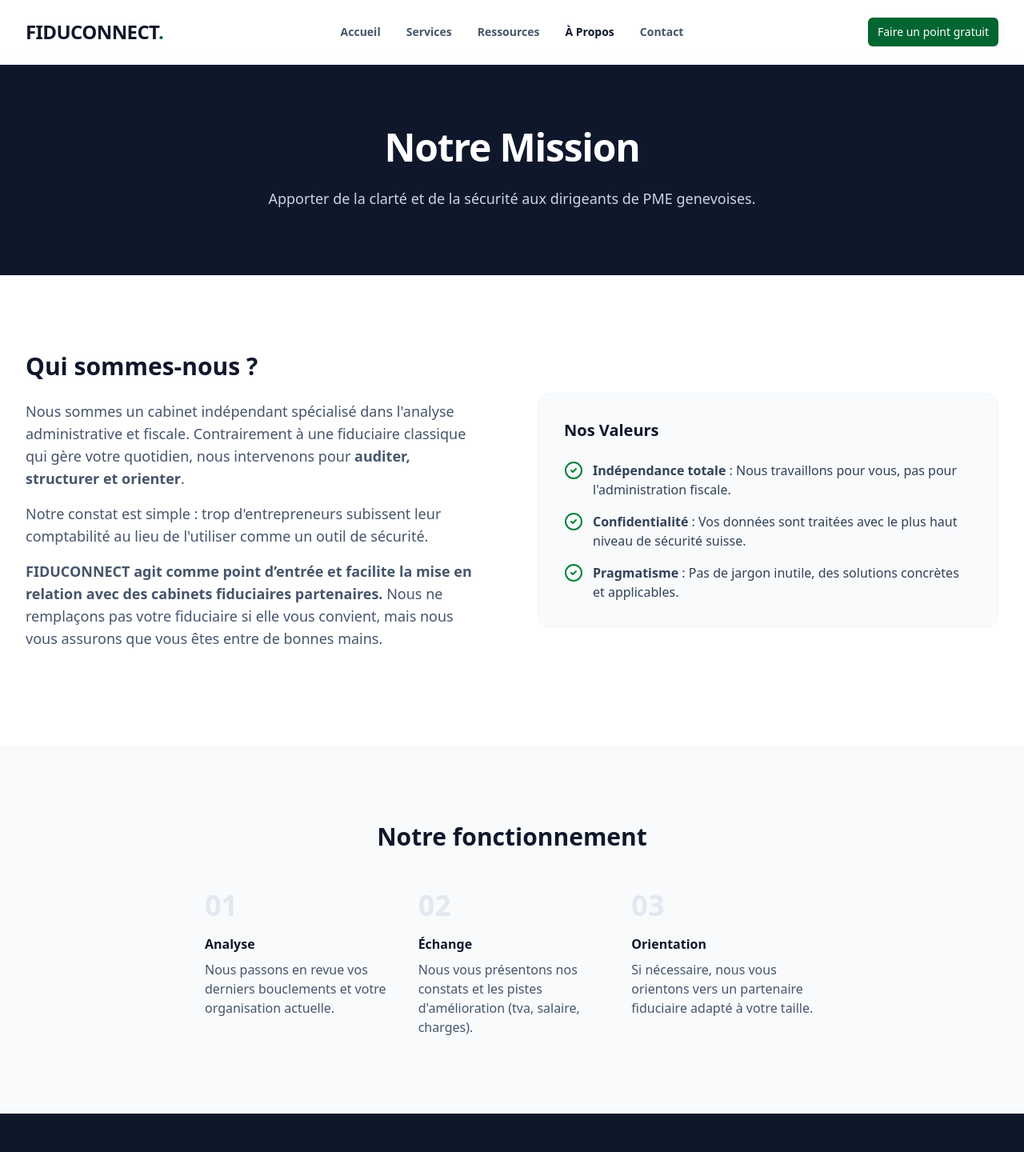
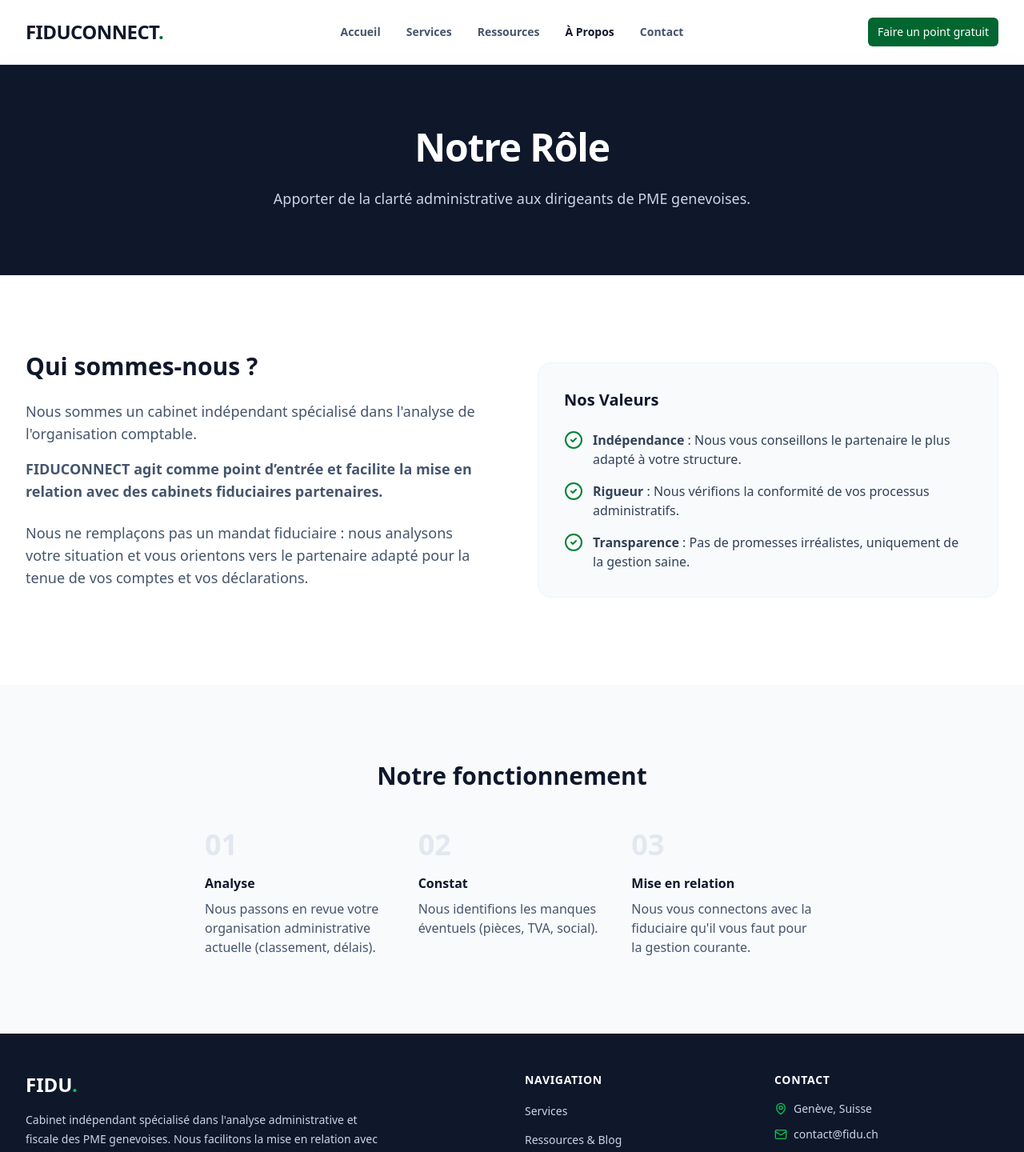
Before and after one commit to lopezdamien/fiduconnect, a Next.js app: page /a-propos in a window 1280 px wide. Shown: the top 1440 px of the page at 80% size. Built offline with nearby package versions, Linux system fonts and the light colour scheme.

Commit message:
Update Services and About pages for strict administrative compliance

```diff
--- a/app/a-propos/page.tsx
+++ b/app/a-propos/page.tsx
@@ -12,10 +12,10 @@ export default function About() {
         <>
             <section className="bg-slate-900 py-20 text-center">
                 <h1 className="text-4xl font-bold tracking-tight text-white sm:text-5xl mb-6">
-                    Notre Mission
+                    Notre Rôle
                 </h1>
                 <p className="mt-6 text-lg leading-8 text-slate-300 max-w-2xl mx-auto">
-                    Apporter de la clarté et de la sécurité aux dirigeants de PME genevoises.
+                    Apporter de la clarté administrative aux dirigeants de PME genevoises.
                 </p>
             </section>
 
@@ -24,13 +24,13 @@ export default function About() {
                     <div>
                         <h2 className="text-3xl font-bold text-slate-900 mb-6">Qui sommes-nous ?</h2>
                         <p className="text-lg text-slate-600 mb-4">
-                            Nous sommes un cabinet indépendant spécialisé dans l&apos;analyse administrative et fiscale. Contrairement à une fiduciaire classique qui gère votre quotidien, nous intervenons pour <strong>auditer, structurer et orienter</strong>.
-                        </p>
-                        <p className="text-lg text-slate-600 mb-4">
-                            Notre constat est simple : trop d&apos;entrepreneurs subissent leur comptabilité au lieu de l&apos;utiliser comme un outil de sécurité.
+                            Nous sommes un cabinet indépendant spécialisé dans l&apos;analyse de l&apos;organisation comptable.
                         </p>
                         <p className="text-lg text-slate-600 mb-6">
-                            <strong>FIDUCONNECT agit comme point d’entrée et facilite la mise en relation avec des cabinets fiduciaires partenaires.</strong> Nous ne remplaçons pas votre fiduciaire si elle vous convient, mais nous vous assurons que vous êtes entre de bonnes mains.
+                            <strong>FIDUCONNECT agit comme point d’entrée et facilite la mise en relation avec des cabinets fiduciaires partenaires.</strong>
+                        </p>
+                        <p className="text-lg text-slate-600 mb-6">
+                            Nous ne remplaçons pas un mandat fiduciaire : nous analysons votre situation et vous orientons vers le partenaire adapté pour la tenue de vos comptes et vos déclarations.
                         </p>
                     </div>
                     <div className="bg-slate-50 p-8 rounded-2xl border border-slate-100">
@@ -38,15 +38,15 @@ export default function About() {
                         <ul className="space-y-4">
                             <li className="flex gap-3">
                                 <CheckCircle2 className="h-6 w-6 text-green-700 shrink-0" />
-                                <span className="text-slate-700"><strong>Indépendance totale</strong> : Nous travaillons pour vous, pas pour l&apos;administration fiscale.</span>
+                                <span className="text-slate-700"><strong>Indépendance</strong> : Nous vous conseillons le partenaire le plus adapté à votre structure.</span>
                             </li>
                             <li className="flex gap-3">
                                 <CheckCircle2 className="h-6 w-6 text-green-700 shrink-0" />
-                                <span className="text-slate-700"><strong>Confidentialité</strong> : Vos données sont traitées avec le plus haut niveau de sécurité suisse.</span>
+                                <span className="text-slate-700"><strong>Rigueur</strong> : Nous vérifions la conformité de vos processus administratifs.</span>
                             </li>
                             <li className="flex gap-3">
                                 <CheckCircle2 className="h-6 w-6 text-green-700 shrink-0" />
-                                <span className="text-slate-700"><strong>Pragmatisme</strong> : Pas de jargon inutile, des solutions concrètes et applicables.</span>
+                                <span className="text-slate-700"><strong>Transparence</strong> : Pas de promesses irréalistes, uniquement de la gestion saine.</span>
                             </li>
                         </ul>
                     </div>
@@ -60,17 +60,17 @@ export default function About() {
                         <div>
                             <div className="text-4xl font-bold text-slate-200 mb-4">01</div>
                             <h3 className="font-bold text-slate-900 mb-2">Analyse</h3>
-                            <p className="text-slate-600">Nous passons en revue vos derniers bouclements et votre organisation actuelle.</p>
+                            <p className="text-slate-600">Nous passons en revue votre organisation administrative actuelle (classement, délais).</p>
                         </div>
                         <div>
                             <div className="text-4xl font-bold text-slate-200 mb-4">02</div>
-                            <h3 className="font-bold text-slate-900 mb-2">Échange</h3>
-                            <p className="text-slate-600">Nous vous présentons nos constats et les pistes d&apos;amélioration (tva, salaire, charges).</p>
+                            <h3 className="font-bold text-slate-900 mb-2">Constat</h3>
+                            <p className="text-slate-600">Nous identifions les manques éventuels (pièces, TVA, social).</p>
                         </div>
                         <div>
                             <div className="text-4xl font-bold text-slate-200 mb-4">03</div>
-                            <h3 className="font-bold text-slate-900 mb-2">Orientation</h3>
-                            <p className="text-slate-600">Si nécessaire, nous vous orientons vers un partenaire fiduciaire adapté à votre taille.</p>
+                            <h3 className="font-bold text-slate-900 mb-2">Mise en relation</h3>
+                            <p className="text-slate-600">Nous vous connectons avec la fiduciaire qu&apos;il vous faut pour la gestion courante.</p>
                         </div>
                     </div>
                 </div>
--- a/app/services/page.tsx
+++ b/app/services/page.tsx
@@ -13,21 +13,21 @@ export default function Services() {
     const services = [
         {
             title: "TVA & Fiscalité Dédiée",
-            description: "Analyse de votre assujettissement, méthode de décompte et récupération d'impôt préalable.",
+            description: "Vérification de la conformité de vos décomptes TVA et de votre méthode d'assujettissement.",
             icon: AlertTriangle,
             color: "text-orange-600 bg-orange-100",
             href: "/services/tva"
         },
         {
             title: "Charges Sociales & Salaires",
-            description: "Optimisation du ratio salaire/dividende et audit de votre couverture LPP/LAA.",
+            description: "Gestion administrative de vos obligations employeur (AVS, LPP, LAA).",
             icon: FileText,
             color: "text-blue-600 bg-blue-100",
             href: "/services/charges-salaires"
         },
         {
             title: "Organisation & Conformité",
-            description: "Structures vos processus pour ne plus jamais manquer une échéance administrative.",
+            description: "Mise en place de processus de classement et d'archivage pour respecter les délais.",
             icon: TrendingDown,
             color: "text-green-600 bg-green-100",
             href: "/services/pilotage"
@@ -41,7 +41,7 @@ export default function Services() {
         },
         {
             title: "Changer de Fiduciaire",
-            description: "Accompagnement complet pour une transition en douceur vers un partenaire adapté.",
+            description: "Accompagnement pour le transfert de votre dossier comptable vers un nouveau partenaire.",
             icon: RefreshCcw,
             color: "text-red-600 bg-red-100",
             href: "/services/changer-fiduciaire"
@@ -52,10 +52,10 @@ export default function Services() {
         <>
             <section className="bg-slate-900 py-24 text-center">
                 <h1 className="text-4xl font-bold tracking-tight text-white sm:text-5xl mb-6">
-                    Nos Domaines d&apos;Expertise
+                    Nos Domaines d&apos;Intervention
                 </h1>
                 <p className="mt-6 text-lg leading-8 text-slate-300 max-w-2xl mx-auto">
-                    Nous ne faisons pas que de la saisie. Nous analysons, structurons et optimisons votre gestion.
+                    Nous vous aidons à structurer votre administratif et à trouver les bons partenaires pour votre comptabilité.
                 </p>
             </section>
 
```
